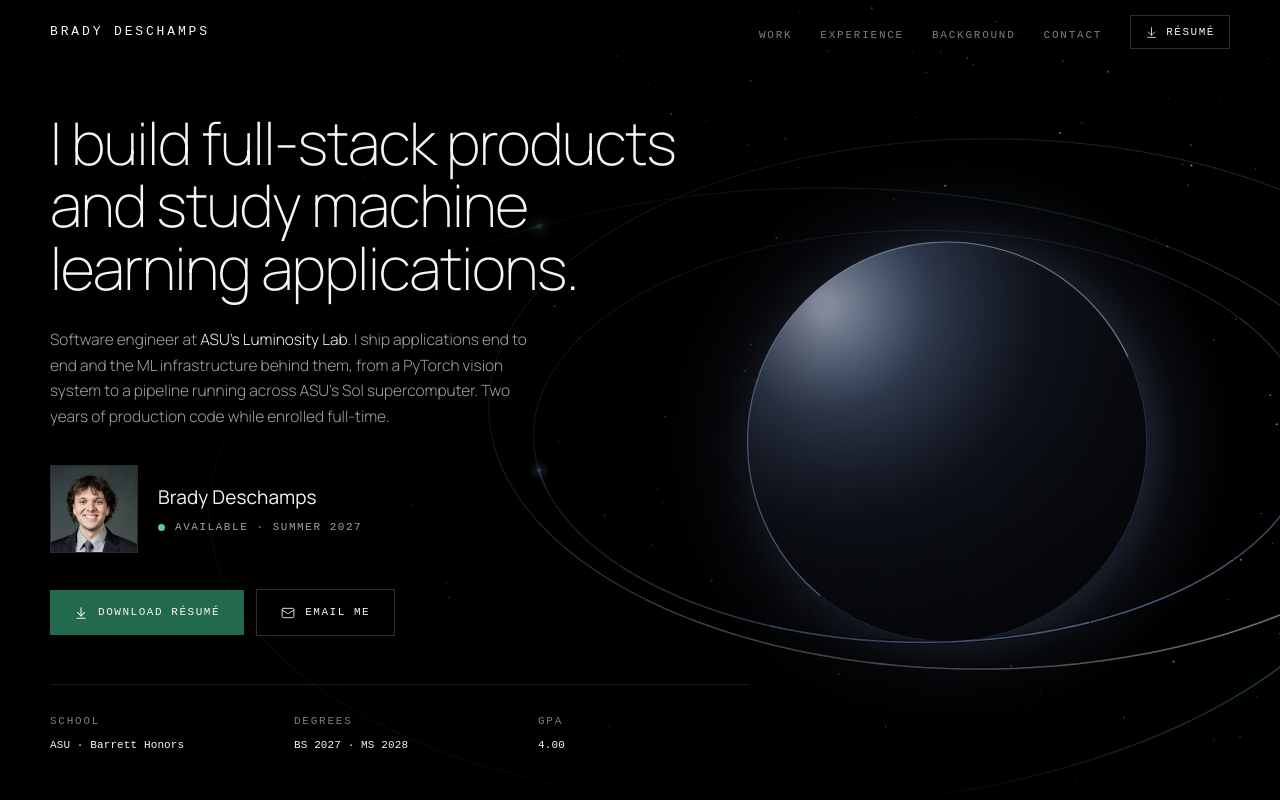
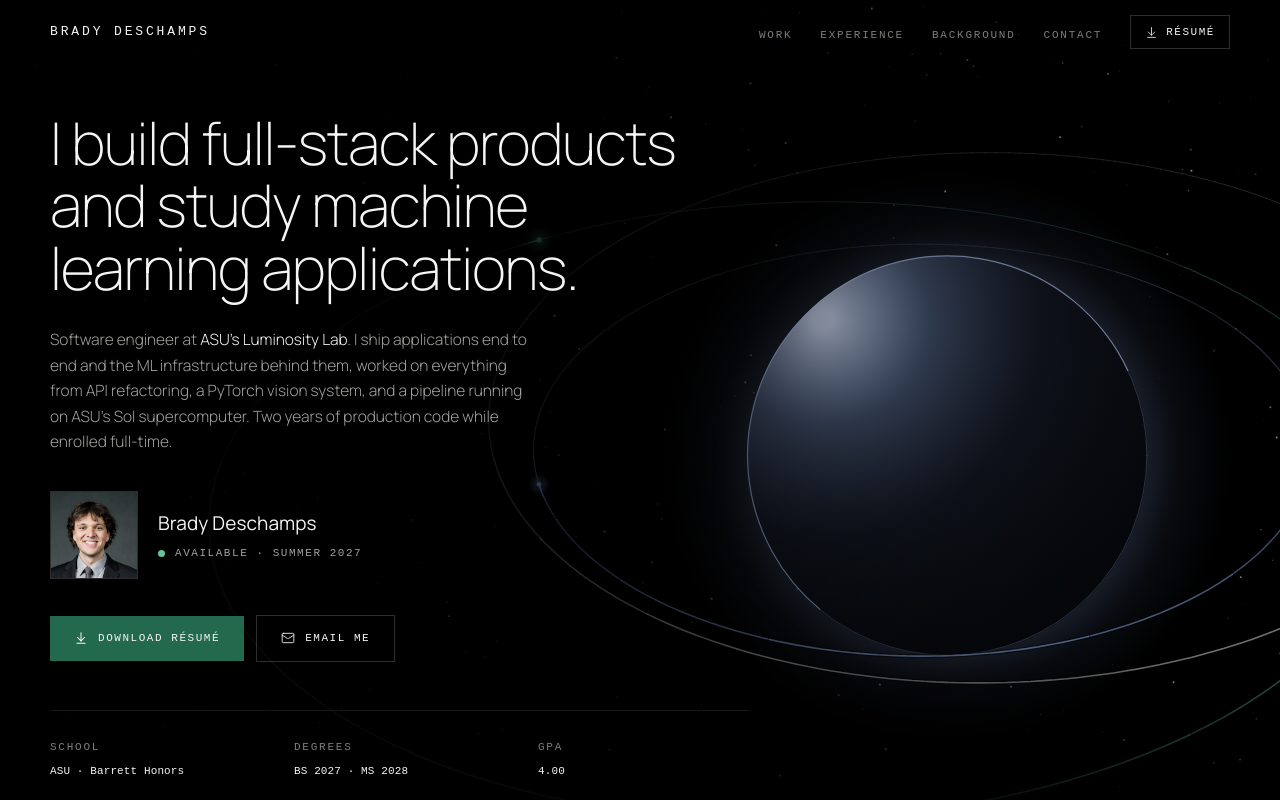
Before and after one commit to BradyD11/PortfolioWebsite, a React (Vite) app: page / in a window 1280 px wide. Shown: the top 800 px of the page. Built offline with nearby package versions, Linux system fonts and the light colour scheme; a web font is replaced by a local one.

Commit message:
Update job description in App component for clarity and detail

```diff
--- a/src/App.jsx
+++ b/src/App.jsx
@@ -147,7 +147,7 @@ export default function App() {
               Software engineer at{' '}
               <span className="text-ink">ASU’s Luminosity Lab</span>. I ship applications
               end to end and the ML infrastructure behind them,
-              from a PyTorch vision system to a pipeline running across ASU’s Sol
+              worked on everything from API refactoring, a PyTorch vision system, and a pipeline running on ASU’s Sol
               supercomputer. Two years of production code while enrolled full-time.
             </p>
 
```
Also changed, not shown: public/SeniorPhoto.jpeg (deleted).
